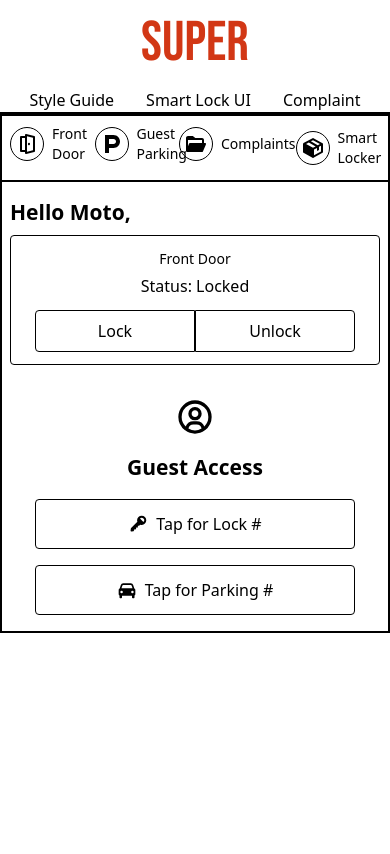
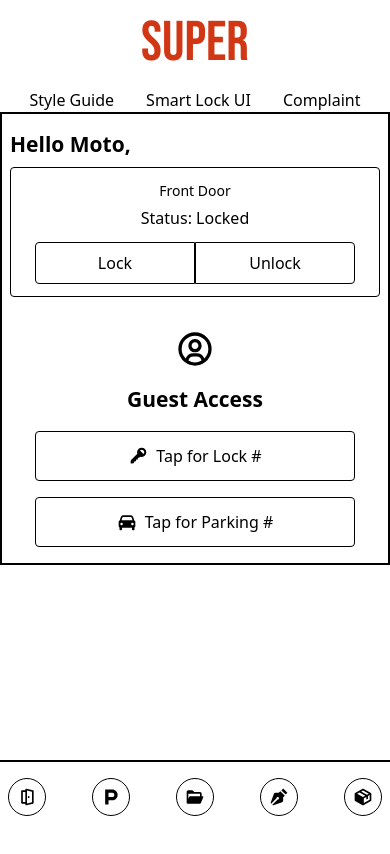
Before and after one commit to seancampbell3161/DSD-app, a React (Vite) app in the folder super_gui/: page /smartlockui in a window 390 px wide. Shown: the top 854 px of the page. Built offline with nearby package versions, Linux system fonts and the light colour scheme.

Commit message:
feat: enhance SmartLockUI with dynamic menu items and responsive mobile navigation

```diff
--- a/super_gui/src/components/SmartLockUI.tsx
+++ b/super_gui/src/components/SmartLockUI.tsx
@@ -6,42 +6,38 @@ import SmartLocker from "/assets/icons/bxs-package.svg";
 import Key from "/assets/icons/bxs-key.svg";
 import Car from "/assets/icons/bxs-car.svg";
 import User from "/assets/icons/bx-user-circle.svg";
+import Lease from "/assets/icons/bxs-pen.svg";
 
 const SmartLockUI = () => {
+  const menuItems = [
+    { Icon: FrontDoor, alt: "FrontDoor" },
+    { Icon: Parking, alt: "Parking" },
+    { Icon: Complaints, alt: "Complaints" },
+    { Icon: Lease, alt: "Lease" },
+    { Icon: SmartLocker, alt: "SmartLocker" },
+  ];
+
   return (
-    <main className="min-h-screen">
-      {/* NAV BAR */}
-      <div className="container mx-auto border-2 max-w-4xl">
+    <main className="min-h-screen relative pb-16 md:pb-0">
+      {/* DESKTOP NAV BAR*/}
+      <div className="hidden md:block container mx-auto border-2 max-w-4xl">
         <div className="border-b-2 border-t-2 p-2 flex justify-between">
-          <div className="flex gap-2 items-center mb-2 sm:mb-0 w-full sm:w-auto">
-            <Link to="" className="border rounded-full p-1 flex-shrink-0">
-              <img src={FrontDoor} alt="Front Door" className="w-6 h-6" />
-            </Link>
-            <p className="text-sm md:text-base">Front Door</p>
-          </div>
-          <div className="flex gap-2 items-center mb-2 sm:mb-0 w-full sm:w-auto">
-            <Link to="" className="border rounded-full p-1 flex-shrink-0">
-              <img src={Parking} alt="Parking" className="w-6 h-6" />
-            </Link>
-            <p className="text-sm md:text-base">Guest Parking</p>
-          </div>
-          <div className="flex gap-2 items-center mb-2 sm:mb-0 w-full sm:w-auto">
-            <Link to="" className="border rounded-full p-1 flex-shrink-0">
-              <img src={Complaints} alt="Complaints" className="w-6 h-6" />
-            </Link>
-            <p className="text-sm md:text-base">Complaints</p>
-          </div>
-          <div className="flex gap-2 items-center w-full sm:w-auto ml-6">
+          {menuItems.map((item, index) => (
+            <div key={index} className="flex gap-2 items-center w-auto">
               <Link
                 to=""
-              className="relative border rounded-full p-1 flex-shrink-0 "
+                className="border rounded-full p-2 flex-shrink-0 bg-gray-800 hover:bg-accentGreen focus:bg-accentGreen focus:ring-0 focus:ring-accentGreen focus:outline-none transition duration-500 group"
               >
-              <img src={SmartLocker} alt="Smart Locker" className="w-6 h-6" />
+                <img src={item.Icon} alt={item.alt} className="w-6 h-6" />
               </Link>
-            <p className="text-sm md:text-base">Smart Locker</p>
+              <p className="text-base">{item.alt}</p>
+            </div>
+          ))}
         </div>
       </div>
 
+      {/* MAIN CONTENT */}
+      <div className="container mx-auto border-2 max-w-4xl">
         {/* LOCK ACCESS */}
         <div className="mx-auto m-2 p-2">
           <h2 className="text-xl font-bold mb-2">Hello Moto,</h2>
@@ -70,7 +66,7 @@ const SmartLockUI = () => {
 
           <div className="flex flex-col items-center gap-4">
             <button className="flex justify-center items-center gap-2 border rounded-sm w-full max-w-xs p-3">
-              <img src={Key} alt="Key" className="w-5 h-5" />
+              <img src={Key} alt="Key" className="w-5 h-5 " />
               Tap for Lock #
             </button>
 
@@ -81,6 +77,29 @@ const SmartLockUI = () => {
           </div>
         </div>
       </div>
+
+      {/* MOBILE NAV BAR */}
+      <div className="md:hidden fixed bottom-3 left-0 right-0 bg-white border-t-2 p-2">
+        <div className="flex justify-between max-w-4xl mx-auto">
+          {menuItems.map((item, index) => (
+            <div
+              key={index}
+              className="flex flex-col gap-2 items-center w-auto"
+            >
+              <Link
+                to=""
+                className="mt-2 border rounded-full p-2 flex-shrink-0 bg-gray-800 hover:bg-accentGreen focus:bg-accentGreen focus:ring-0 focus:ring-accentGreen focus:outline-none transition duration-500 group"
+              >
+                <img src={item.Icon} alt={item.alt} className="w-5 h-5 mb-" />
+              </Link>
+              {/* <p className="hidden sm:text-sm mt-1">{item.alt}</p> */}
+            </div>
+          ))}
+        </div>
+
+        {/* Push Icons 2px up */}
+        <div className="mt-2"></div>
+      </div>
     </main>
   );
 };
```
Lines whose indentation alone changed are shown as unchanged.
